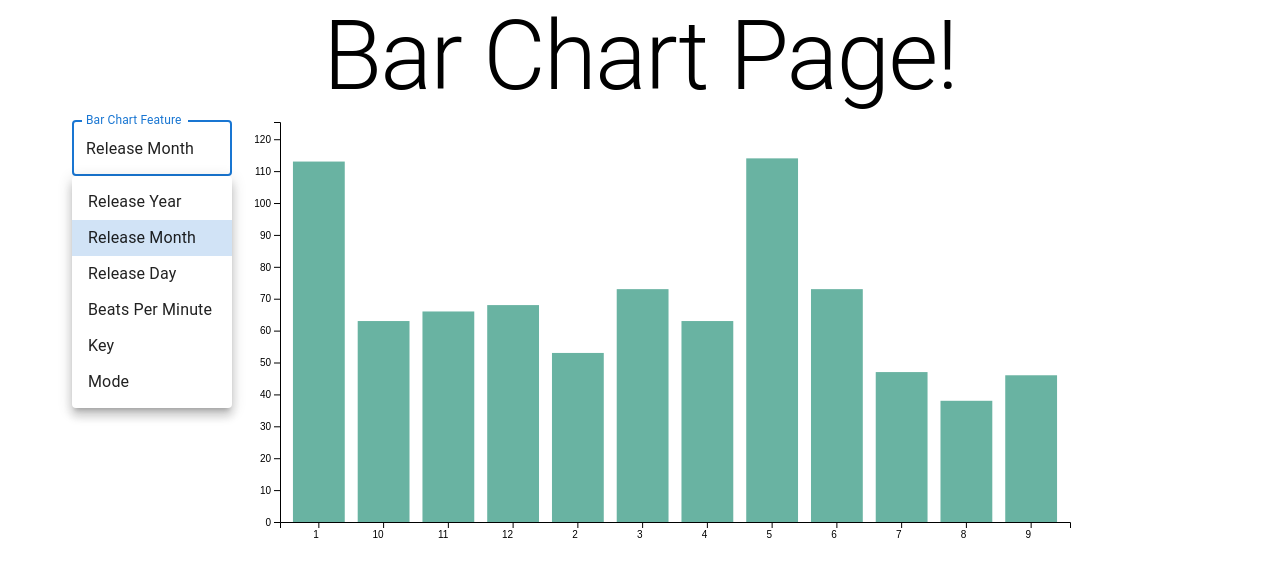
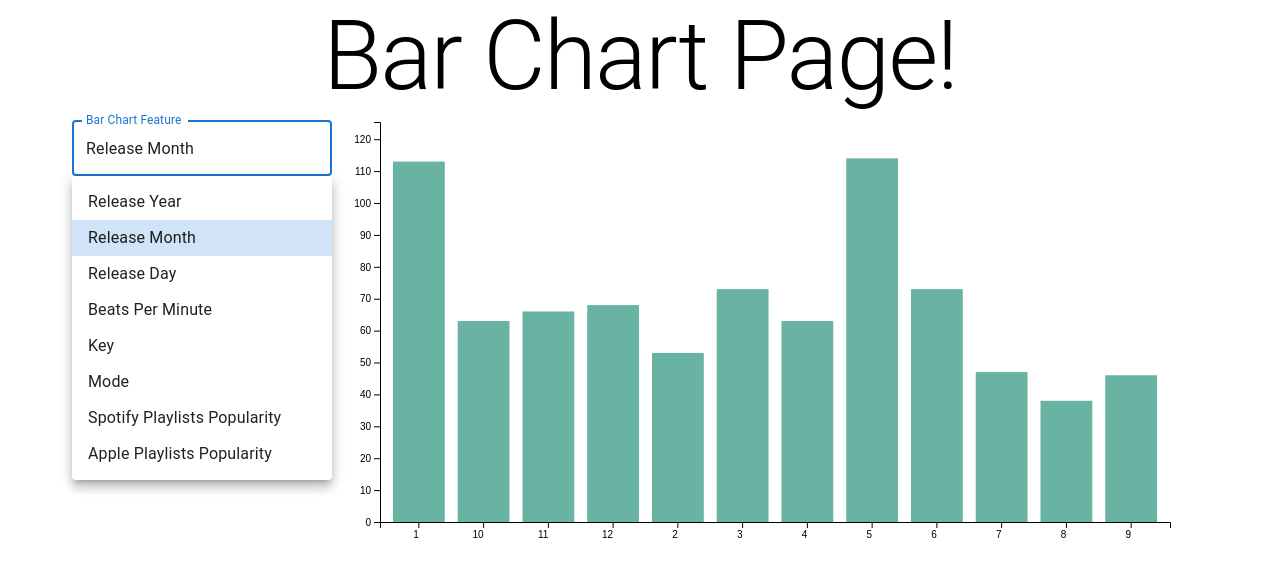
Before and after one commit to ameyaZope/visualization-lab-1, a React (Create React App) app: page /barChartsPage in a window 1280 px wide. Both pictures are taken after a click on the element "Release Month". Shown: the top 576 px of the page. Built offline with nearby package versions, Linux system fonts and the light colour scheme.

Commit message:
Adding New Fields and adjusting width of Form in barChartsPage

```diff
--- a/src/pages/barChartsPage.js
+++ b/src/pages/barChartsPage.js
@@ -11,7 +11,7 @@ function BarChartsPage() {
 	return (
 		<Container>
 			<Typography variant='h1' align='center'>Bar Chart Page!</Typography>
-			<FormControl fullWidth sx={{ m: 1, width: 160, }}>
+			<FormControl fullWidth sx={{ m: 1, width: 260, }}>
 				<InputLabel id="demo-simple-select-label">Bar Chart Feature</InputLabel>
 				<Select
 					labelId="demo-simple-select-label"
@@ -26,8 +26,11 @@ function BarChartsPage() {
 					<MenuItem value={'bpm'}>Beats Per Minute</MenuItem>
 					<MenuItem value={'key'}>Key</MenuItem>
 					<MenuItem value={'mode'}>Mode</MenuItem>
+					<MenuItem value={'in_spotify_playlists_categorical'}>Spotify Playlists Popularity</MenuItem>
+					<MenuItem value={'in_apple_playlists_categorical'}>Apple Playlists Popularity</MenuItem>
 				</Select>
 			</FormControl>
+
 			<BarChart currColName={barChartFeature} />
 		</Container>
 	);
```
